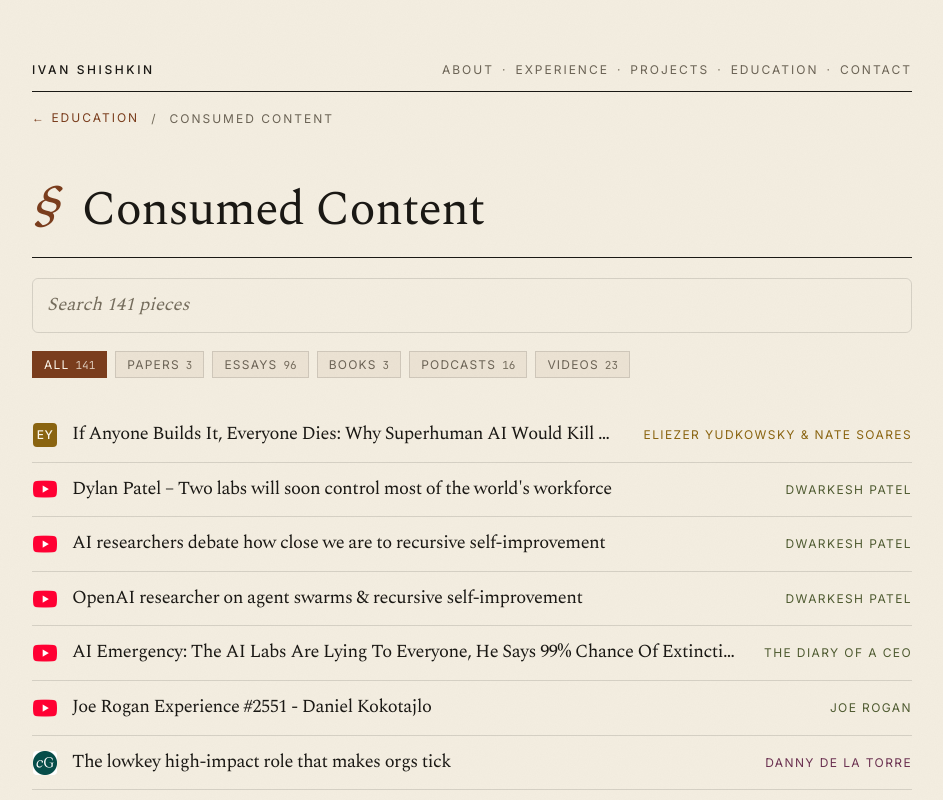
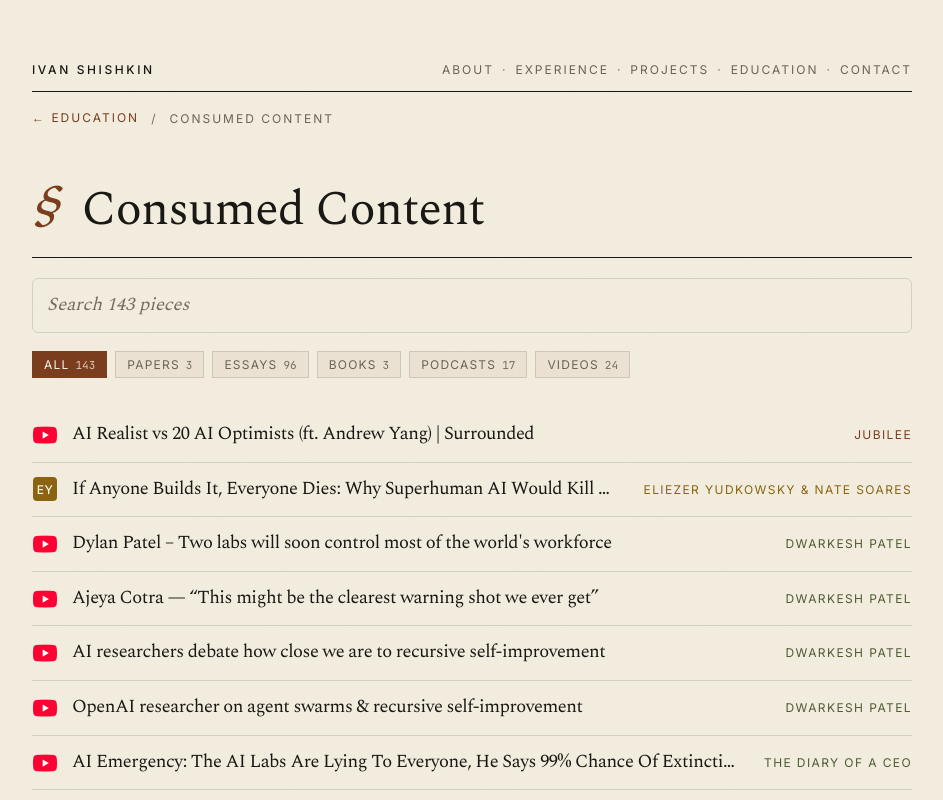
Before and after one commit to Ivan-Shishkin-Dev/Personal_Portfolio_3, a Next.js app: page /consumed-content in a window 1280 px wide. Shown: the top 800 px of the page, without its empty margins (168-1111 px from the left). Built offline with nearby package versions, Linux system fonts and the light colour scheme.

Commit message:
Add consumed entry: Andrew Yang vs 20 AI Optimists (Surrounded); restore missing Ajeya Cotra entry

```diff
--- a/content/consumed.ts
+++ b/content/consumed.ts
@@ -877,6 +877,12 @@
     category: "Podcasts",
   },
   {
+    title: "Ajeya Cotra — “This might be the clearest warning shot we ever get”",
+    url: "https://www.youtube.com/watch?v=X50zezLFWWI",
+    author: "Dwarkesh Patel",
+    category: "Podcasts",
+  },
+  {
     title: "Dylan Patel – Two labs will soon control most of the world's workforce",
     url: "https://www.youtube.com/watch?v=aV26V1UvkJw",
     author: "Dwarkesh Patel",
@@ -887,4 +893,9 @@
     author: "Eliezer Yudkowsky & Nate Soares",
     category: "Books",
   },
+  {
+    title: "AI Realist vs 20 AI Optimists (ft. Andrew Yang) | Surrounded",
+    url: "https://www.youtube.com/watch?v=020ZvO0FbMM",
+    author: "Jubilee",
+  },
 ];
```
